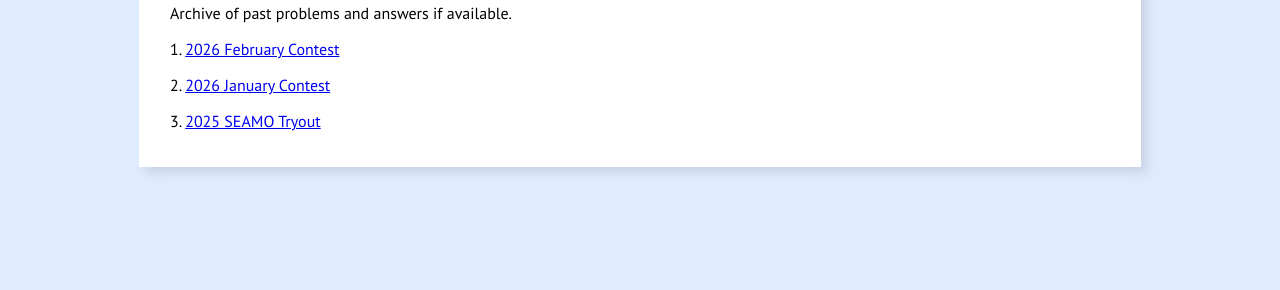
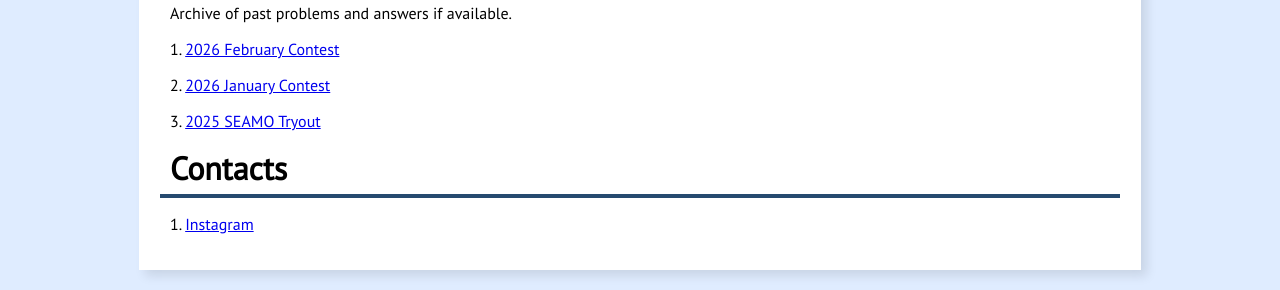
Before and after one commit to CHMC-org/CHMC-org.github.io, a plain HTML site: page index.html in a window 1280 px wide. Shown: the part 625-915 px from the top of the page. Before the commit the page ends 812 px from the top, so only its background shows below. Drawn offline with Linux system fonts and the light colour scheme.

Commit message:
Update index.html

```diff
--- a/index.html
+++ b/index.html
@@ -82,6 +82,9 @@
         <p>1. <a href="#">2026 February Contest</a></p>
         <p>2. <a href="#">2026 January Contest</a></p>
         <p>3. <a href="#">2025 SEAMO Tryout</a></p>
+        <h1>Contacts</h1>
+        <hr>
+        <p>1. <a href="https://www.instagram.com/chmc_westfishing/">Instagram</a></p>
     </div>
 </body>
 </html>
```
